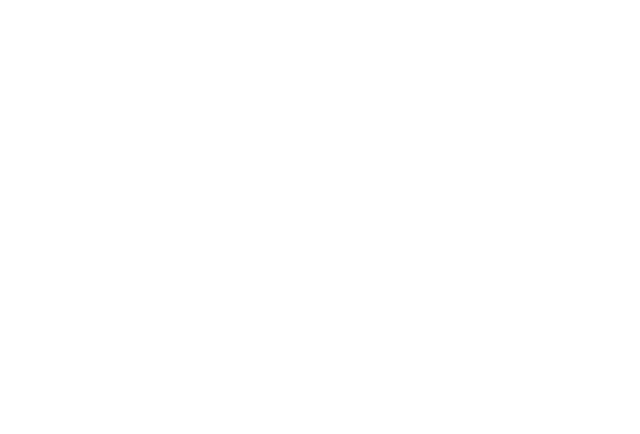
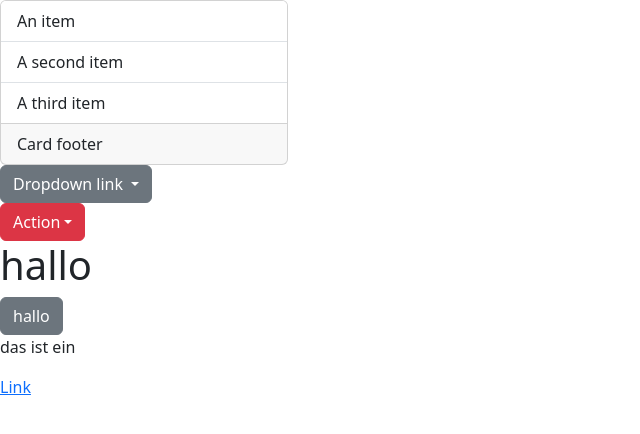
Before and after one commit to sebastianiko/Quizapp, a website: page index.html in a window 1280 px wide. Shown: the whole page, without its empty margins (0-640 px from the left). Drawn offline with nearby package versions, Linux system fonts and the light colour scheme.

Commit message:
new data

```diff
--- a/index.html
+++ b/index.html
@@ -3,7 +3,40 @@
     <head>
         <meta charset="UTF-8" />
         <meta name="viewport" content="width=device-width, initial-scale=1.0" />
+        <link rel="stylesheet" href="node_modules/bootstrap/dist/css/bootstrap.min.css" />
         <title>Document</title>
     </head>
-    <body></body>
+    <body>
+        <div class="card" style="width: 18rem">
+            <ul class="list-group list-group-flush">
+                <li class="list-group-item">An item</li>
+                <li class="list-group-item">A second item</li>
+                <li class="list-group-item">A third item</li>
+            </ul>
+            <div class="card-footer">Card footer</div>
+        </div>
+        <div class="dropdown">
+            <a class="btn btn-secondary dropdown-toggle" href="#" role="button" data-bs-toggle="dropdown" aria-expanded="false"> Dropdown link </a>
+
+            <ul class="dropdown-menu">
+                <li><a class="dropdown-item" href="#">Action</a></li>
+                <li><a class="dropdown-item" href="#">Another action</a></li>
+                <li><a class="dropdown-item" href="#">Something else here</a></li>
+            </ul>
+        </div>
+        <div class="btn-group">
+            <button type="button" class="btn btn-danger dropdown-toggle" data-bs-toggle="dropdown" aria-expanded="false">Action</button>
+            <ul class="dropdown-menu">
+                <li><a class="dropdown-item" href="#">Action</a></li>
+                <li><a class="dropdown-item" href="#">Another action</a></li>
+                <li><a class="dropdown-item" href="#">Something else here</a></li>
+                <li><hr class="dropdown-divider" /></li>
+                <li><a class="dropdown-item" href="#">Separated link</a></li>
+            </ul>
+        </div>
+        <h1>hallo</h1>
+        <button class="btn btn-secondary">hallo</button>
+        <p>das ist ein</p>
+        <a href="#">Link</a>
+    </body>
 </html>
--- /dev/null
+++ b/package.json
@@ -0,0 +1,5 @@
+{
+  "dependencies": {
+    "bootstrap": "^5.3.3"
+  }
+}
```
Also changed, not shown: 1 other file.
